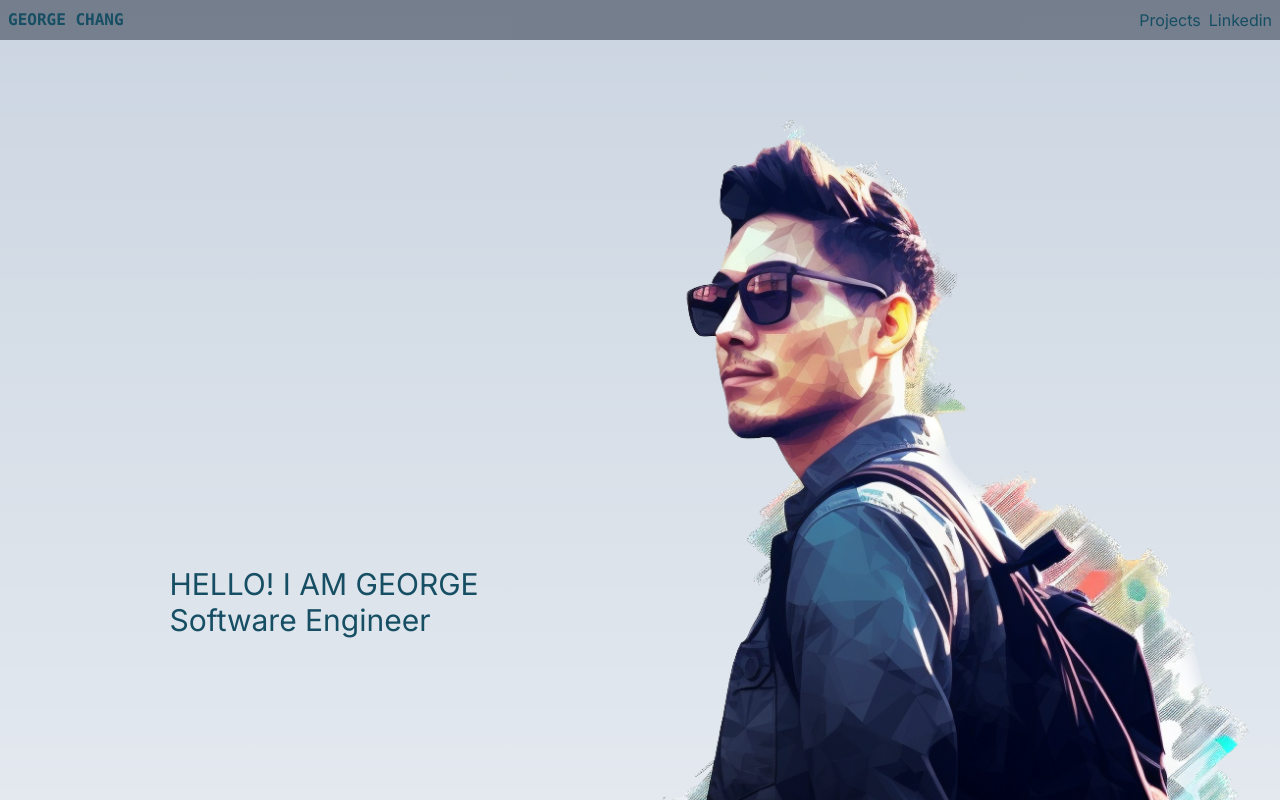
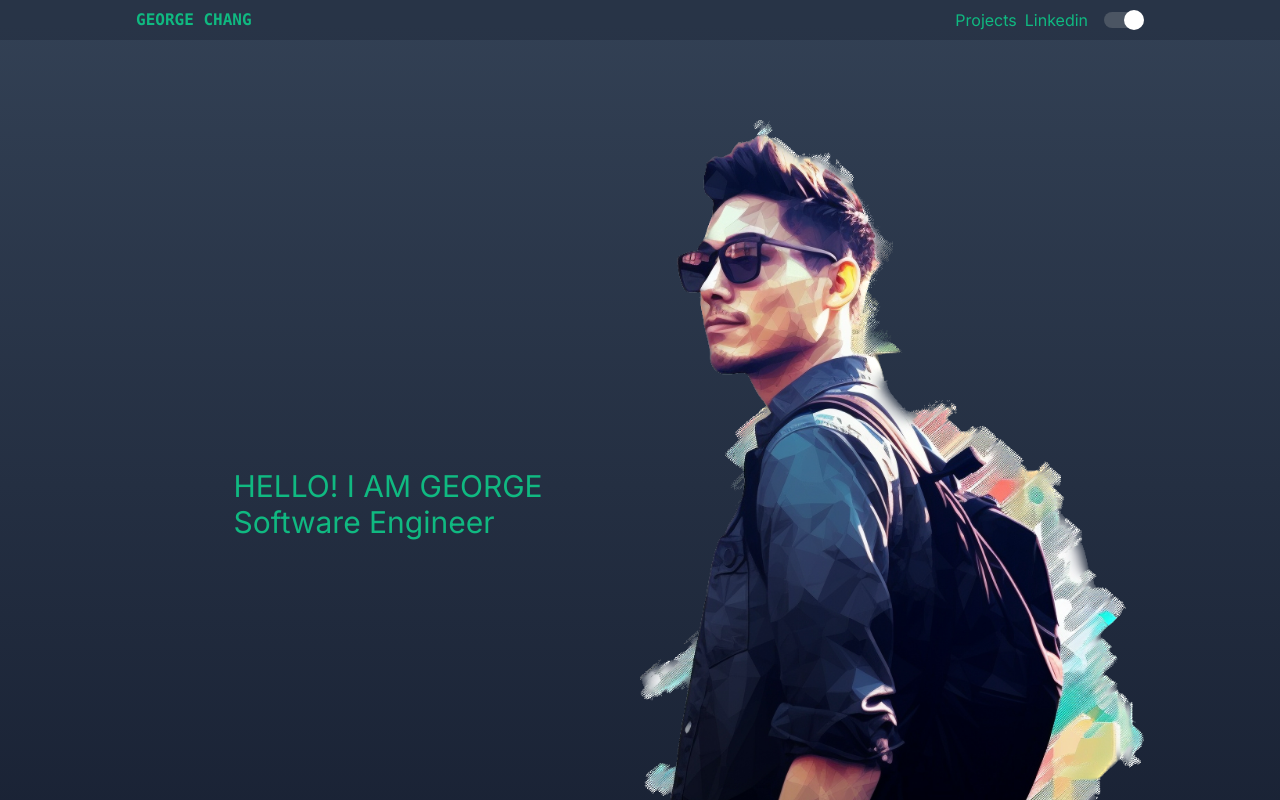
Before and after one commit to gitgeorgec/Personal_page, a Next.js app: page / in a window 1280 px wide. Shown: the top 800 px of the page. Built offline with nearby package versions, Linux system fonts and the light colour scheme.

Commit message:
ADD FE: Add dark mode

```diff
--- a/src/app/globals.css
+++ b/src/app/globals.css
@@ -8,20 +8,20 @@
   --background-end-rgb: 255, 255, 255;
 }
 
-@media (prefers-color-scheme: dark) {
+/* @media (prefers-color-scheme: dark) {
   :root {
     --foreground-rgb: 255, 255, 255;
     --background-start-rgb: 0, 0, 0;
     --background-end-rgb: 0, 0, 0;
   }
-}
+} */
 
 body {
-  color: rgb(var(--foreground-rgb));
-  background: linear-gradient(
+  /* color: rgb(var(--foreground-rgb)); */
+  /* background: linear-gradient(
       to bottom,
       transparent,
       rgb(var(--background-end-rgb))
     )
-    rgb(var(--background-start-rgb));
+    rgb(var(--background-start-rgb)); */
 }
--- a/src/app/layout.tsx
+++ b/src/app/layout.tsx
@@ -1,3 +1,4 @@
+import Navbar from "@/components/Navbar";
 import "./globals.css";
 import { Inter } from "next/font/google";
 import Link from "next/link";
@@ -16,22 +17,19 @@ export default function RootLayout({
   children: React.ReactNode;
 }) {
   return (
-    <html lang="en">
-      <body className={`${inter.className}  bg-slate-300 dark:bg-slate-800`}>
-        <main className="flex min-h-screen flex-col container m-auto pt-10 pl-2 pr-2 text-cyan-900 dark:text-emerald-500">
-          <nav className="fixed w-full bg-slate-800 left-0 top-0 z-50 bg-opacity-50 h-10">
-            <div className="container flex justify-between p-2 m-auto">
-              <Link href={"/"}>
-                <div className="font-mono font-extrabold">GEORGE CHANG</div>
+    <html lang="en" className="dark">
+      <body
+        className={`${inter.className} bg-slate-300 dark:bg-slate-800 dark:bg-gradient-to-b from-slate-700 to-slate-950`}
+      >
+        <main className="flex min-h-screen flex-col container max-w-5xl m-auto pt-10 pl-2 pr-2 text-cyan-900 dark:text-emerald-500">
+          <Navbar>
+            <ul className="flex mr-4">
+              <Link href={"/projects"}>
+                <li className="ml-2">Projects</li>
               </Link>
-              <ul className="flex">
-                <Link href={"/projects"}>
-                  <li className="ml-2">Projects</li>
-                </Link>
-                <li className="ml-2">Linkedin</li>
-              </ul>
-            </div>
-          </nav>
+              <li className="ml-2">Linkedin</li>
+            </ul>
+          </Navbar>
           {children}
         </main>
       </body>
--- /dev/null
+++ b/src/components/Navbar.tsx
@@ -0,0 +1,32 @@
+"use client";
+import { useEffect, useState } from "react";
+import Link from "next/link";
+import ToggleButton from "./ToggleButton";
+
+export default function Navbar({ children }: { children: React.ReactNode }) {
+  const [isDark, setIsDark] = useState(true);
+
+  useEffect(() => {
+    if (isDark) {
+      document.documentElement.classList.add("dark");
+    } else {
+      document.documentElement.classList.remove("dark");
+    }
+  }, [isDark]);
+  return (
+    <nav className="fixed w-full bg-slate-200 left-0 top-0 z-50 bg-opacity-50 h-10 dark:bg-slate-800 dark:bg-opacity-50">
+      <div className="container flex justify-between p-2 m-auto  max-w-5xl">
+        <Link href={"/"}>
+          <div className="font-mono font-extrabold">GEORGE CHANG</div>
+        </Link>
+        <div className="flex items-center">
+          {children}
+          <ToggleButton
+            checked={isDark}
+            onToggle={() => setIsDark(!isDark)}
+          ></ToggleButton>
+        </div>
+      </div>
+    </nav>
+  );
+}
--- /dev/null
+++ b/src/components/ToggleButton.tsx
@@ -0,0 +1,16 @@
+export default function ToggleButton({ checked = false, onToggle = () => {} }) {
+  return (
+    <div
+      className="bg-gray-600 w-10 h-4 rounded-full flex items-center"
+      onClick={onToggle}
+    >
+      <input
+        className="peer sr-only"
+        type="checkbox"
+        checked={checked}
+        onChange={onToggle}
+      />
+      <div className="rounded-full w-5 h-5 bg-white peer-checked:bg-white-200 peer-checked:translate-x-full transition-all"></div>
+    </div>
+  );
+}
--- a/tailwind.config.js
+++ b/tailwind.config.js
@@ -1,18 +1,19 @@
 /** @type {import('tailwindcss').Config} */
 module.exports = {
+  darkMode: "class",
   content: [
-    './src/pages/**/*.{js,ts,jsx,tsx,mdx}',
-    './src/components/**/*.{js,ts,jsx,tsx,mdx}',
-    './src/app/**/*.{js,ts,jsx,tsx,mdx}',
+    "./src/pages/**/*.{js,ts,jsx,tsx,mdx}",
+    "./src/components/**/*.{js,ts,jsx,tsx,mdx}",
+    "./src/app/**/*.{js,ts,jsx,tsx,mdx}",
   ],
   theme: {
     extend: {
       backgroundImage: {
-        'gradient-radial': 'radial-gradient(var(--tw-gradient-stops))',
-        'gradient-conic':
-          'conic-gradient(from 180deg at 50% 50%, var(--tw-gradient-stops))',
+        "gradient-radial": "radial-gradient(var(--tw-gradient-stops))",
+        "gradient-conic":
+          "conic-gradient(from 180deg at 50% 50%, var(--tw-gradient-stops))",
       },
     },
   },
   plugins: [],
-}
+};
```
